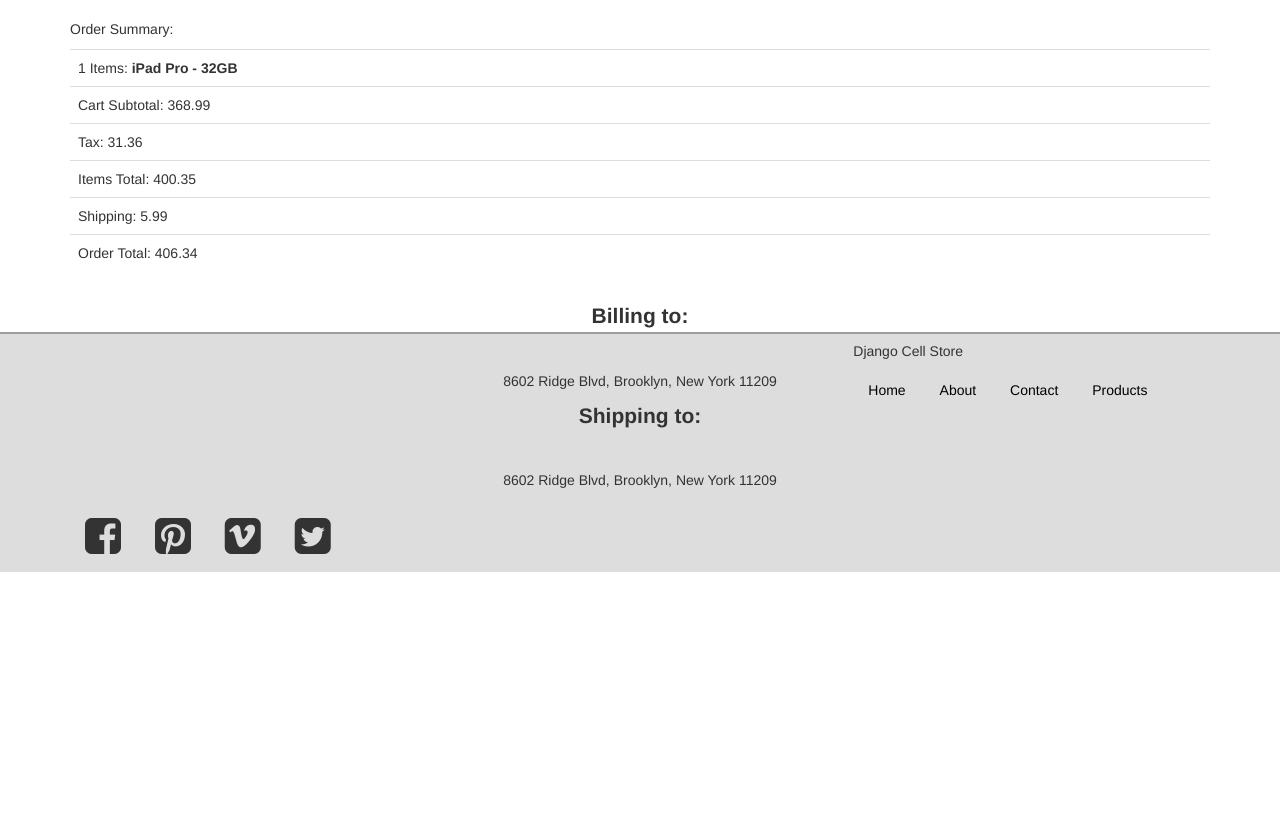
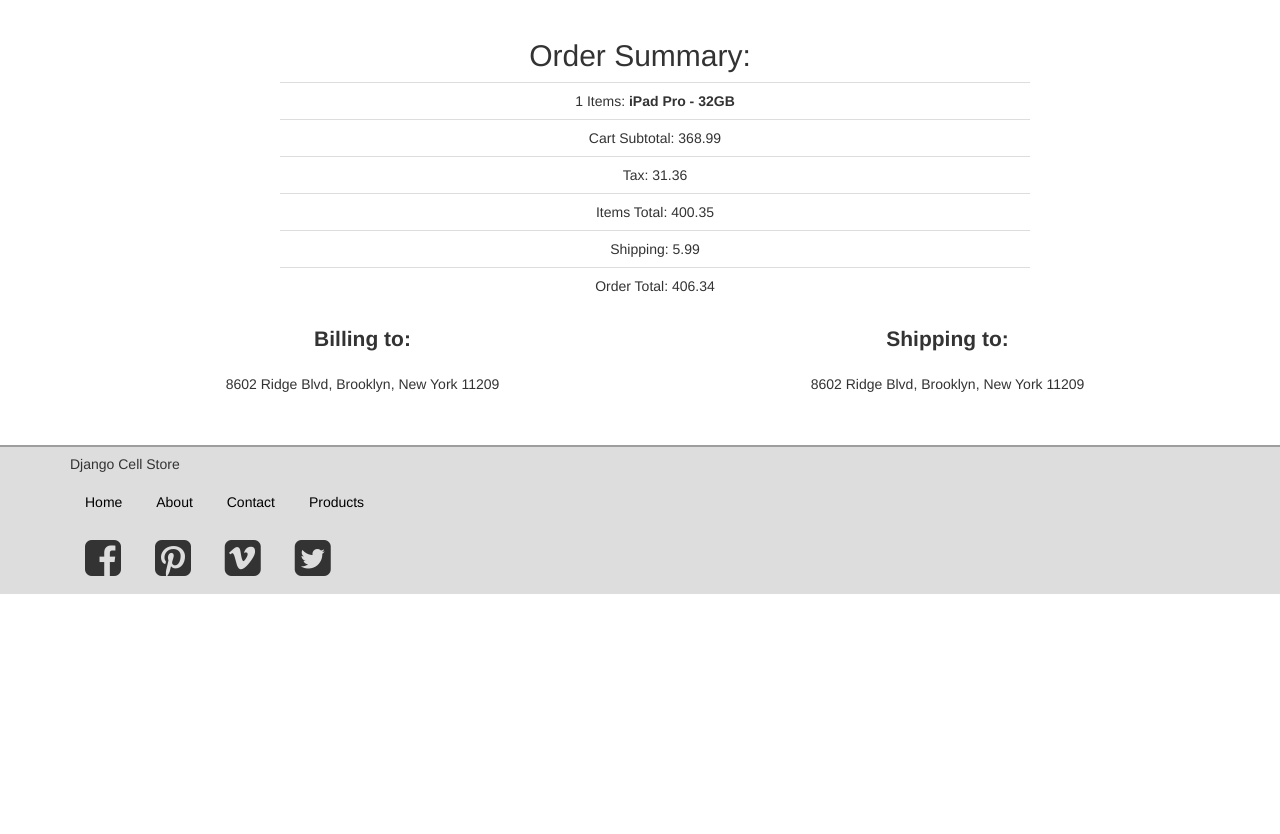
Before and after one commit to n1ckollas/cellstore, a Django app: template orders/templates/orders/order_detail.html in a window 1280 px wide. Shown: the part 51-885 px from the top of the page. Run offline with Django 3.2, Linux system fonts and the light colour scheme; the template is opened without the code that fills it: values that come from a table or form of the project are taken from there, others are empty; data comes from the database, SQL or seed files in the repository; some libraries are stand-ins or nearby versions.

Commit message:
Small clean up.

```diff
--- a/orders/templates/orders/order_summary_short.html
+++ b/orders/templates/orders/order_summary_short.html
@@ -1,6 +1,10 @@
+<h2 class="text-center">
     Order Summary:
-</p>
-
+</h2>
+<div class="container">
+    <div class="row">
+        <div class="col-12 col-md-2 text-center"></div>
+        <div class="col-12 col-md-8 text-center">
             <table class="table">
                 <tr>
                 <td>{{order.cart.cartitem_set.count}} Items: {%for i in order.cart.cartitem_set.all%}
@@ -22,17 +26,24 @@ Order Summary:
                 <tr>
                 <td>Order Total: {{order.order_total}}</td>
                 </tr>
-
             </table>
         </div>
-<div class="col-sm-4 col-sm-offset-4 text-center">
-<p>
+        <div class="col-12 col-md-2 text-center"></div>
+    </div>
+
+</div>
+
+<div class="container">
+  <div class="row">
+    <div class="col-12 col-md-6 text-center">
         <p class="lead"><b>Billing to:</b></p>
-<br>
             {{order.billing_address.get_address}}
         </p>
-<p>
+    </div>
+    <div class="col-12 col-md-6 text-center">
         <p class="lead"><b>Shipping to:</b></p>
-<br>
             {{order.shipping_address.get_address}}
         </p>
+    </div>
+  </div>
+</div>
```
Lines whose indentation alone changed are shown as unchanged.
